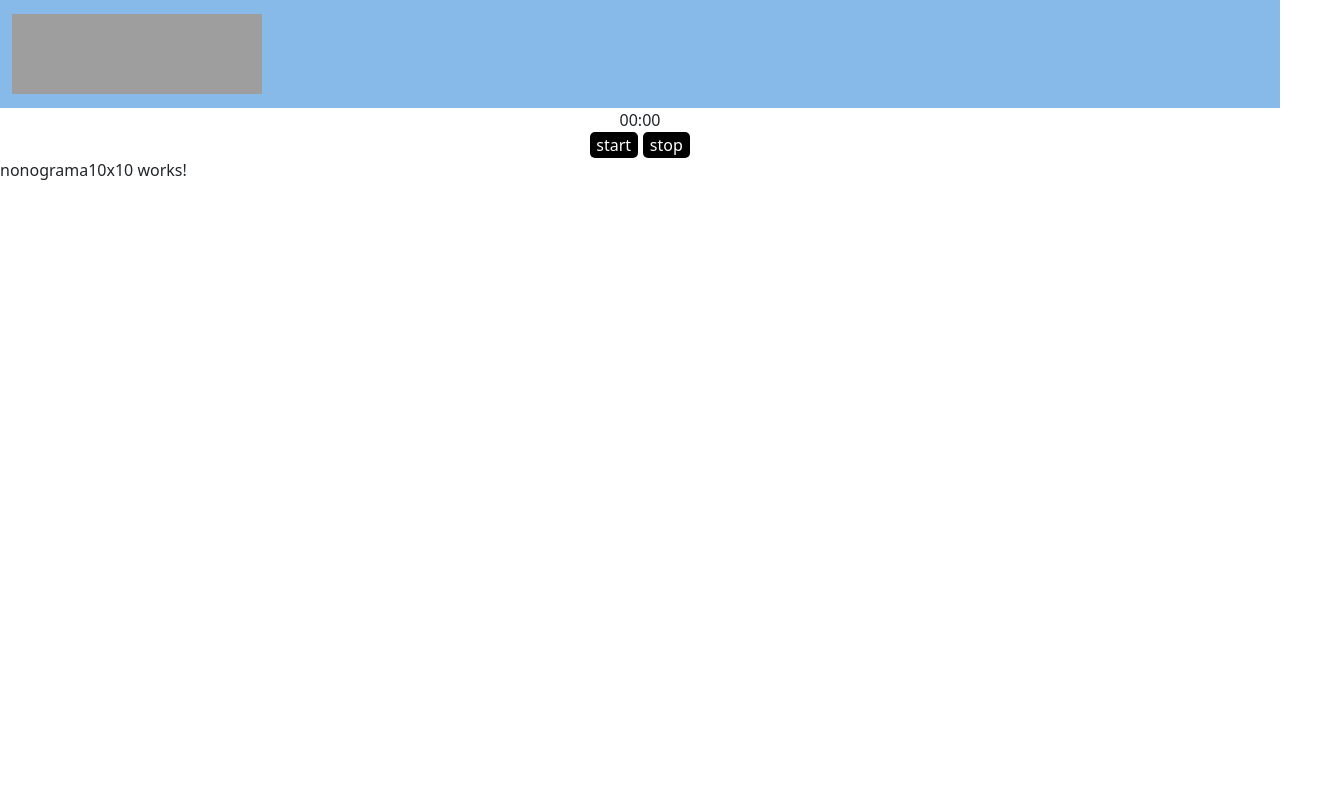
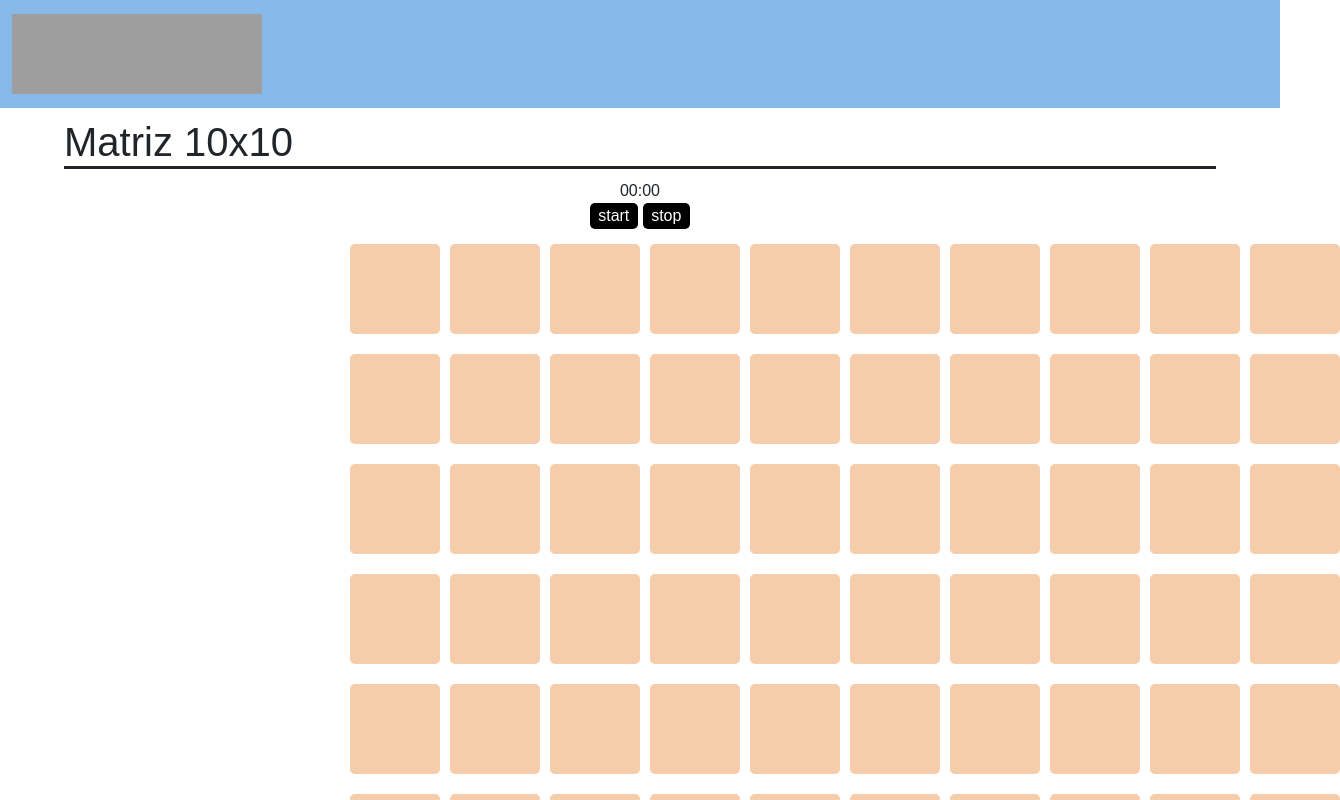
Before and after one commit to LincolnCFCruz/Solograma, an Angular app: page /10x10 in a window 1280 px wide. Shown: the top 800 px of the page, 1340 px wide, since content can reach past the window. Built offline with nearby package versions, Linux system fonts and the light colour scheme; grey boxes are pictures that could not be loaded.

Commit message:
updating other matrix - need adjustments

```diff
--- a/angular.json
+++ b/angular.json
@@ -98,5 +98,8 @@
         }
       }
     }
+  },
+  "cli": {
+    "analytics": "a6ccfa44-a247-4df9-a657-b40076bcfa9a"
   }
 }
--- a/src/app/nonograma10x10/nonograma10x10.component.css
+++ b/src/app/nonograma10x10/nonograma10x10.component.css
@@ -0,0 +1,28 @@
+* {
+    margin: 0;
+    padding: 0;
+    font-family: sans-serif;
+    -webkit-font-smoothing: antialiased;
+    -moz-osx-font-smoothing: grayscale;
+}
+
+.main-page h1{
+    border-bottom-style: solid;
+    width: 90%;
+    margin-left: 5%;
+    margin-top: 10px;
+    margin-bottom: 10px;
+}
+
+.matriz {
+    width: 600px;
+    display: grid;
+    grid-template-rows: repeat(10, 100px);
+    grid-gap: 10px;
+    grid-auto-flow: column;
+    margin-left: auto;
+    margin-right: auto;
+    align-items: center;
+    align-content: center;
+    padding: 10px;
+}
--- a/src/app/nonograma10x10/nonograma10x10.component.html
+++ b/src/app/nonograma10x10/nonograma10x10.component.html
@@ -1,3 +1,14 @@
-<app-count-up-timer></app-count-up-timer>
+<div class="main-page">
+    <h1>Matriz 10x10</h1>
 
-<p>nonograma10x10 works!</p>
+    <app-count-up-timer></app-count-up-timer>
+
+    <div class = "matriz">
+        <app-square
+            *ngFor="let val of squares; let i = index"
+            (click)="verify(i)">
+        </app-square>
+    </div>
+
+    <h1></h1>
+</div>
--- a/src/app/nonograma10x10/nonograma10x10.component.ts
+++ b/src/app/nonograma10x10/nonograma10x10.component.ts
@@ -1,4 +1,5 @@
 import { Component, OnInit } from '@angular/core';
+import { Router } from '@angular/router';
 
 @Component({
   selector: 'app-nonograma10x10',
@@ -6,10 +7,50 @@ import { Component, OnInit } from '@angular/core';
   styleUrls: ['./nonograma10x10.component.css']
 })
 export class Nonograma10x10Component implements OnInit {
+  squares: number[];
+  xIsNext: boolean;
+  countError: number;
+  countPassUser: number;
+  countPassTotal: number;
 
-  constructor() { }
+  constructor(private _router: Router) { }
 
   ngOnInit(): void {
+    this.newGame()
   }
 
+  newGame() {
+    this.squares = [1,0,0,0,1,0,0,0,0,0,1,1,1,1,1,0,0,0,0,0,1,0,1,0,1,
+                    0,0,0,1,0,1,1,1,1,1,0,0,0,0,1,0,0,1,0,0,0,0,0,0,1,
+                    0,1,1,1,0,0,0,0,0,1,1,1,1,1,1,0,0,0,1,1,1,1,1,1,1,
+                    1,0,1,1,0,1,1,1,1,1,1,1,1,0,0,0,1,1,1,1,1,1,0,0,0]
+    this.countError = 0;
+    this.countPassTotal = 6;
+    this.countPassUser = 0;
+  }
+
+  verify(idx: number) {
+    if (this.squares[idx] == 1) {
+      this.countPassUser ++;
+    }
+    else{
+      window.alert("ERROU!");
+      this.countError ++;
+    }
+    this.calculateWinner()
+  }
+
+  calculateWinner(){
+    if (this.countPassUser == this.countPassTotal){
+      this._router.navigate(['/ganhou'])
+      }
+
+    if (this.countError >= 3){
+      if (confirm("Você perdeu, deseja reiniciar?"))
+        this.newGame()
+      else{
+        this._router.navigate(['/']);
+      }
+    }
+  }
 }
--- a/src/app/nonograma15x15/nonograma15x15.component.css
+++ b/src/app/nonograma15x15/nonograma15x15.component.css
@@ -0,0 +1,28 @@
+* {
+    margin: 0;
+    padding: 0;
+    font-family: sans-serif;
+    -webkit-font-smoothing: antialiased;
+    -moz-osx-font-smoothing: grayscale;
+}
+
+.main-page h1{
+    border-bottom-style: solid;
+    width: 90%;
+    margin-left: 5%;
+    margin-top: 10px;
+    margin-bottom: 10px;
+}
+
+.matriz {
+    width: 600px;
+    display: grid;
+    grid-template-rows: repeat(15, 100px);
+    grid-gap: 10px;
+    grid-auto-flow: column;
+    margin-left: auto;
+    margin-right: auto;
+    align-items: center;
+    align-content: center;
+    padding: 10px;
+}
--- a/src/app/nonograma15x15/nonograma15x15.component.html
+++ b/src/app/nonograma15x15/nonograma15x15.component.html
@@ -1,3 +1,14 @@
-<app-count-up-timer></app-count-up-timer>
+<div class="main-page">
+    <h1>Matriz 15x15</h1>
 
-<p>nonograma15x15 works!</p>
+    <app-count-up-timer></app-count-up-timer>
+
+    <div class = "matriz">
+        <app-square
+            *ngFor="let val of squares; let i = index"
+            (click)="verify(i)">
+        </app-square>
+    </div>
+
+    <h1></h1>
+</div>
--- a/src/app/nonograma15x15/nonograma15x15.component.ts
+++ b/src/app/nonograma15x15/nonograma15x15.component.ts
@@ -1,4 +1,5 @@
 import { Component, OnInit } from '@angular/core';
+import { Router } from '@angular/router';
 
 @Component({
   selector: 'app-nonograma15x15',
@@ -6,10 +7,62 @@ import { Component, OnInit } from '@angular/core';
   styleUrls: ['./nonograma15x15.component.css']
 })
 export class Nonograma15x15Component implements OnInit {
+  squares: number[];
+  xIsNext: boolean;
+  countError: number;
+  countPassUser: number;
+  countPassTotal: number;
 
-  constructor() { }
+  constructor(private _router: Router) { }
 
   ngOnInit(): void {
+    this.newGame()
   }
 
+  newGame() {
+    this.squares =
+     [0,0,0,0,0,0,0,0,0,0,0,0,0,0,1,
+      0,0,0,0,0,0,0,0,0,0,0,1,1,0,0,
+      0,0,0,0,1,0,0,0,0,0,0,0,0,0,0,
+      0,0,0,0,1,1,0,0,0,1,1,0,0,0,0,
+      0,0,0,0,1,0,0,0,0,1,1,0,0,0,0,
+      0,0,0,1,1,1,1,1,1,1,1,1,0,0,0,
+      0,0,1,1,1,1,1,0,1,0,1,0,1,0,0,
+      0,1,1,1,1,1,1,1,0,1,0,1,0,1,0,
+      1,1,1,1,1,1,1,1,1,1,1,1,1,1,1,
+      0,1,0,0,0,0,0,0,0,0,0,0,0,1,0,
+      0,1,0,1,1,1,0,0,0,0,1,1,0,1,0,
+      0,1,0,1,1,1,0,1,1,0,1,1,0,1,0,
+      0,1,0,0,0,0,0,1,1,0,0,0,0,1,0,
+      0,1,0,0,0,0,0,1,1,0,0,0,0,1,0,
+      1,1,1,1,1,1,1,1,1,1,1,1,1,1,1]
+    this.countError = 0;
+    this.countPassTotal = 6;
+    this.countPassUser = 0;
+  }
+
+  verify(idx: number) {
+    if (this.squares[idx] == 1) {
+      this.countPassUser ++;
+    }
+    else{
+      window.alert("ERROU!");
+      this.countError ++;
+    }
+    this.calculateWinner()
+  }
+
+  calculateWinner(){
+    if (this.countPassUser == this.countPassTotal){
+      this._router.navigate(['/ganhou'])
+      }
+
+    if (this.countError >= 3){
+      if (confirm("Você perdeu, deseja reiniciar?"))
+        this.newGame()
+      else{
+        this._router.navigate(['/']);
+      }
+    }
+  }
 }
--- a/src/app/nonograma5x5/nonograma5x5.component.ts
+++ b/src/app/nonograma5x5/nonograma5x5.component.ts
@@ -12,7 +12,6 @@ export class Nonograma5x5Component implements OnInit {
   countError: number;
   countPassUser: number;
   countPassTotal: number;
-
 
   constructor(private _router: Router) { }
 
```
Also changed, not shown: src/app/square/square.component.css (line endings or trailing spaces).
